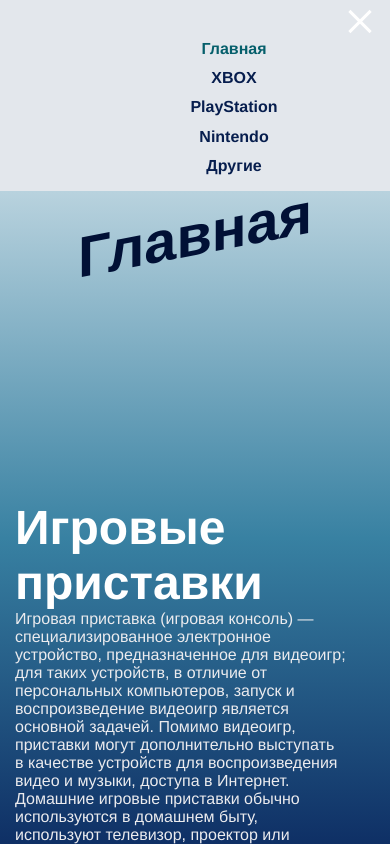
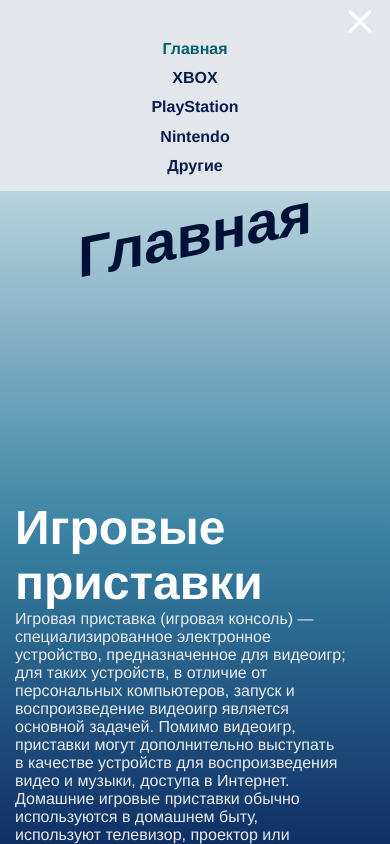
Before and after one commit to Thunderbirrd/HTMLCourseWork, a plain HTML site: page index.html in a window 390 px wide. Both pictures are taken after a click on the button 360 px from the left and 20 px from the top of the page. Shown: the top 844 px of the page. Drawn offline with Linux system fonts and the light colour scheme.

Commit message:
mobile menu fixed

```diff
--- a/styles/general.css
+++ b/styles/general.css
@@ -137,6 +137,7 @@ header {
         flex-direction: column;
         display: none;
         padding-bottom: 1rem;
+        margin: 0 0 0 0;
         height: unset;
     }
 
```
